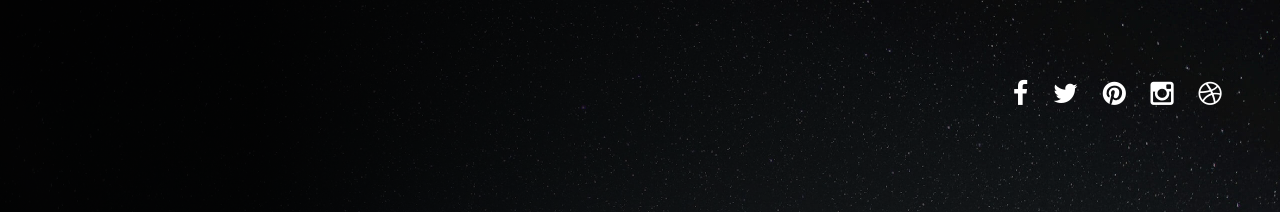
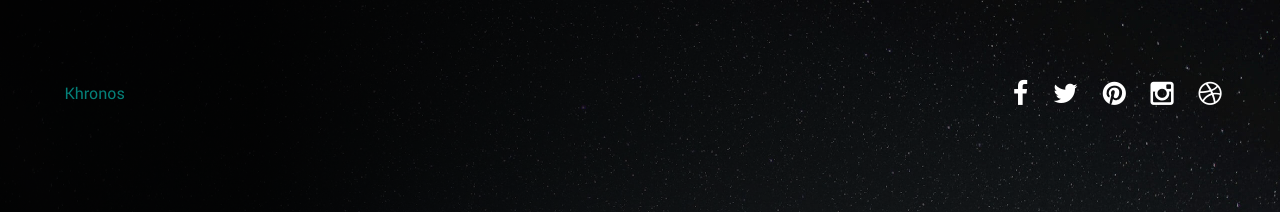
Before and after one commit to F3DI/F3DI.github.io, a plain HTML site: page demo-static.html in a window 1280 px wide. Shown: the top 212 px of the page. Drawn offline with Linux system fonts and the light colour scheme; files whose address does not match are found by name.

Commit message:
Update main.css

```diff
--- a/css/main.css
+++ b/css/main.css
@@ -816,7 +816,7 @@ header .logo {
 	top: 0;
 	margin-top: 78px;
 }
-header .logo a {
+/*header .logo a {
 	display: block;
 	margin: 0;
 	padding: 0;
```
